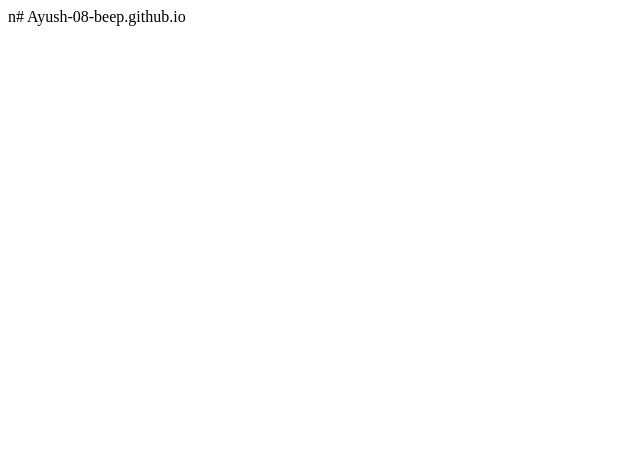
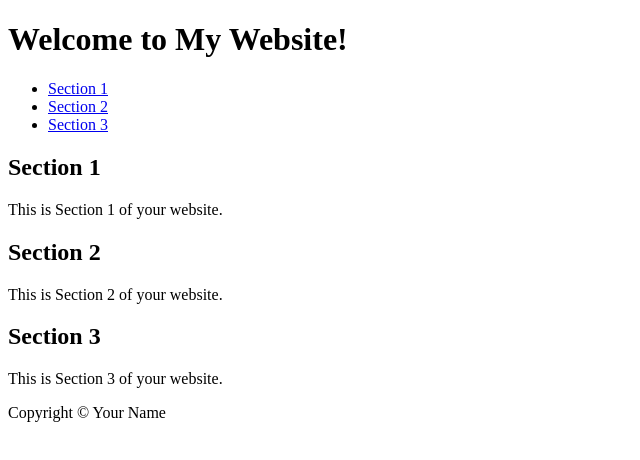
Before and after one commit to Ayush-08-beep/Ayush-08-beep.github.io, a plain HTML site: page index.html in a window 1280 px wide. Shown: the whole page, without its empty margins (0-640 px from the left). Drawn offline with Linux system fonts and the light colour scheme.

Commit message:
update index.html

```diff
--- a/index.html
+++ b/index.html
@@ -1 +1,46 @@
-n# Ayush-08-beep.github.io
+<!DOCTYPE html>
+<html>
+<head>
+    <title>Your Website Title</title>
+    <meta charset="UTF-8">
+    <meta name="description" content="Your Website Description">
+    <meta name="keywords" content="Your,Website,Keywords">
+    <meta name="author" content="Your Name">
+    <link rel="stylesheet" href="styles.css">
+    <link rel="stylesheet" href="styles.css">
+</head>
+<body>
+    <header>
+        <h1>Welcome to My Website!</h1>
+        <nav>
+            <ul>
+                <li><a href="#section1">Section 1</a></li>
+                <li><a href="#section2">Section 2</a></li>
+                <li><a href="#section3">Section 3</a></li>
+            </ul>
+        </nav>
+    </header>
+
+    <main>
+        <section id="section1">
+            <h2>Section 1</h2>
+            <p>This is Section 1 of your website.</p>
+        </section>
+
+        <section id="section2">
+            <h2>Section 2</h2>
+            <p>This is Section 2 of your website.</p>
+        </section>
+
+        <section id="section3">
+            <h2>Section 3</h2>
+            <p>This is Section 3 of your website.</p>
+        </section>
+    </main>
+
+    <footer>
+        Copyright © Your Name
+    </footer>
+
+</body>
+</html>
```
